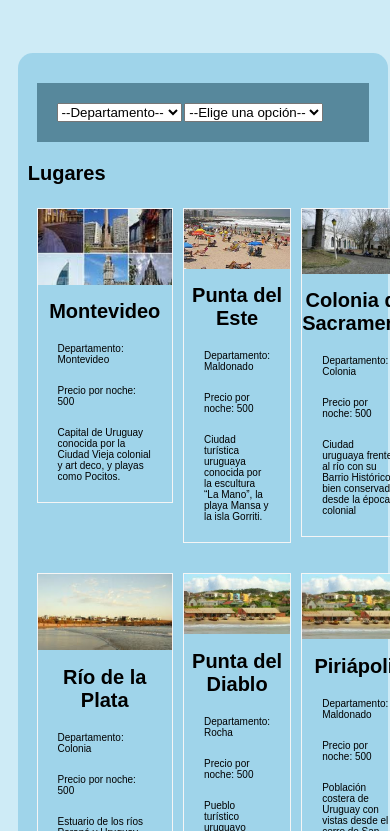
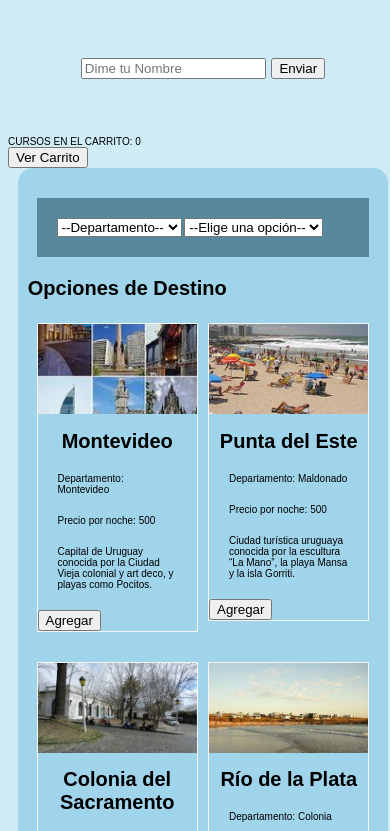
Before and after one commit to Luis-zunino/Proyecto-Javascript, a website: page index.html in a window 390 px wide. Shown: the part 87-918 px from the top of the page. Drawn offline with Linux system fonts and the light colour scheme.

Commit message:
index.html
se adaptan los viajes en vez de array en formato JSON

```diff
--- /dev/null
+++ b/ASSETS/JS/app2.js
@@ -0,0 +1,143 @@
+//DECLARO VARIABLES
+let viaje = "";
+let carrito = []; //mi carrito de compras
+const btnVerCarrito = document.getElementById("btnVerCarrito");
+const btnVolver = document.getElementById("btnVolver");
+const btnFinalizarCompra = document.getElementById("btnFinalizarCompra");
+const grillaDeViajes = document.getElementById("grillaDeViajes");
+const viajesEnCarrito = document.getElementById("viajesEnCarrito");
+const grillaDetalleCheckOut = document.getElementById("grillaDetalleCheckOut");
+const ofertaDeViajes = document.getElementById("ofertaDeCursos");
+const checkOut = document.getElementById("checkOut");
+
+viaje = new Viajes(carrito);
+
+let cargoDestinos = () => {
+  //función con la cual cargamos el array JSON de cursos, en la tabla principal
+  grillaDeViajes.innerHTML = "";
+  for (let viaje of MIJSON) {
+    let fila = `
+        <ul>
+      <li  class="opcionDestino">
+        <img src="ASSETS/IMG/DESTINOS/unnamed(${viaje.img}).jpg">
+        <div>
+          <h1>${viaje.nombre}</h1>
+          <span class="contViaje">
+              <p>Departamento: ${viaje.departamento}</p>
+              <p>Precio por noche: ${viaje.costo}</p>
+              <p>${viaje.info}</p>
+          </span>
+          <button onclick="agregoViajeAlCarrito(${viaje.id})">Agregar</button>
+        </div>
+      </li>
+    </ul>               `;
+    grillaDeViajes.innerHTML += fila;
+  }
+  //Si existe un localStorage con el carrito almacenado, lo recupero por aquí
+  //recuperoCarrito();
+  //localStorage no me sirve para nada, dentro de la función cargoDestinos(), pero como esta última función
+  //la llamo cuando se carga el documento HTML, allí es donde la lógica de recuperoCarrito() se aplica
+  viaje = new Viajes(carrito);
+  //También instancio viaje dentro de la función cargoCurso(), solo para que se instancie al momento de cargar,
+  //o recargar el documento HTML.
+};
+
+//Función que se adjunta a cada botón CARRITO, contenido en la tabla de cursos
+//Al pulsarla, busca el viaje que recibe como parámetro, lo agrega en el array carrito[],
+//y llama a la función actualizarCarrito(), para que cambie en pantalla, el número de cursos comprados.
+let agregoViajeAlCarrito = (id) => {
+  let r = MIJSON.find((c) => c.id == id);
+  carrito.push(r);
+  //   console.log("Se agregó al carrito");
+  //   console.table(r);
+  actualizoCarrito();
+  guardoCarrito(); //Me guarda en localStorage, el carrito parcial de la compra realizada
+};
+
+let actualizoCarrito = () => {
+  //Me actualiza la leyenda de cantidad de cursos en el carrito
+  let leyendaCarrito = `Viajes en el carrito: ${carrito.length}`;
+  viajesEnCarrito.innerHTML = leyendaCarrito;
+};
+
+const armoCheckOut = () => {
+  //Arma la grilla de CheckOut, para luego mostrarla en pantalla
+  let fila = "";
+  grillaDetalleCheckOut.innerHTML = "";
+  if (carrito.length > 0) {
+    //Este if() me mostrará la grilla, solo si hay cursos en el carrito
+    for (let viaje of carrito) {
+      //Itero sobre todos los cursos existentes en el carrito
+      fila = `<div>
+                    <div>${viaje.nombre}</div>
+                    <div >$ ${viaje.costo}</div>
+                </div>`;
+      grillaDetalleCheckOut.innerHTML += fila;
+    }
+    //Creo una nueva fila con el importe total del carrito
+    fila = `<div>
+                    <div>Total de la compra</div>
+                    <td >$ ${viaje.calculoTotalCarrito()}</div>
+            </div>`;
+    grillaDetalleCheckOut.innerHTML += fila;
+    //Creo una nueva fila con el descuento conseguido sobre el total de cursos comprados
+    fila = `<tr class="orange lighten-4">
+                    <div>Descuento conseguido</div>
+                    <div>$ ${
+                      viaje.calculoTotalCarrito() -
+                      viaje.aplicoDescuentoAlTotalCarrito()
+                    }</div>
+                </div>`;
+    grillaDetalleCheckOut.innerHTML += fila;
+    //Creo una nueva fila con el importe que pagaré, el cual tiene el descuento conseguido, ya aplicado
+    fila = `<div>
+                    <div>Total a Pagar</div>
+                    <div>$ ${viaje.aplicoDescuentoAlTotalCarrito()}</div>
+            </div>`;
+    grillaDetalleCheckOut.innerHTML += fila;
+    //Terminé de generar la grilla checkOut, entonces la muestro
+    alternarListadoViajesCheckout();
+    //Al mostrar la grilla checkout, oculto la grilla de productos
+  } else {
+    alert("No hay elementos para mostrar."); //Si el carrito no tiene elementos, no muestro nada, y le aviso al usuario
+  }
+};
+
+const alternarListadoViajesCheckout = () => {
+  //Alterno la visualización del div cursos y el div checkout
+  ofertaDeViajes.classList.toggle("ocultar");
+  checkOut.classList.toggle("ocultar");
+};
+
+const finalizarCompra = () => {
+  //Corro un proceso que simula la finalización de la compra
+  alert("Muchas gracias por su compra!"); //Agradezco la compra realizada
+  setTimeout(() => {
+    //Espero dos y medio segundos, luego...
+    carrito = []; //vaciamos el carrito
+    localStorage.clear(); //limpiamos localStorage
+    actualizoCarrito(); //actualizo carrito en pantalla
+    alternarListadoViajesCheckout(); //restauramos la lista de cursos
+  }, 2500);
+};
+
+//Cuando se carga o recarga el documento HTML, cargo los cursos e invoco el resto de las acciones
+//contenidas anteriormente dentro de la función
+document.addEventListener("DOMContentLoaded", cargoDestinos);
+
+btnVerCarrito.addEventListener("click", armoCheckOut); //Escucho el clic en ver carrito y llamo la función armoCheckout
+btnVolver.addEventListener("click", alternarListadoViajesCheckout); //Oculto la grilla checkout y muestro los cursos nuevamente
+btnFinalizarCompra.addEventListener("click", finalizarCompra); //Llamo a la función que finaliza la compra
+
+const guardoCarrito = () => {
+  //Guardo el carrito en localStorage, solo si tiene viajes
+  if (carrito.length > 0) localStorage.carrito = JSON.stringify(carrito);
+};
+
+const recuperoCarrito = () => {
+  //Recupero el carrito de localStorage asignándole los viajes al array carrito[]
+  if (localStorage.carrito != undefined) {
+    carrito = JSON.parse(localStorage.carrito);
+    actualizoCarrito(); //actualizo la leyenda de total de productos en carrito
+  }
+};
--- /dev/null
+++ b/ASSETS/JS/classviaje.js
@@ -0,0 +1,26 @@
+class Viajes {
+  constructor(carritoViajes) {
+    let carrito = carritoViajes;
+    this.calculoTotalCarrito = () => {
+      let total = 0;
+      for (let compra of carrito) {
+        total += parseFloat(compra.costo);
+      }
+      return total;
+    };
+    this.aplicoDescuentoAlTotalCarrito = () => {
+      let totalConDescuento = 0;
+      let totalSinDescuento = this.calculoTotalCarrito();
+      let r = DESCUENTO.find((d) => d.total == parseInt(carrito.length));
+      if (r == undefined) {
+        console.warn(
+          "No se contempla un descuento para tanta cantidad de cursos."
+        );
+        totalConDescuento = totalSinDescuento;
+      } else {
+        totalConDescuento = totalSinDescuento * parseFloat(r.factor);
+      }
+      return totalConDescuento;
+    };
+  }
+}
--- /dev/null
+++ b/ASSETS/JS/viajes.js
@@ -0,0 +1,404 @@
+const DESCUENTO = [
+  {
+      total: 0,
+      factor: 1 //SIN DESCUENTO
+  },
+  {
+      total: 1,
+      factor: 0.90 //10% OFF
+  },
+  {
+      total: 2,
+      factor: 0.85 //15% OFF
+  },
+  {
+      total: 3,
+      factor: 0.80 //20% OFF
+  },
+  {
+      total: 4,
+      factor: 0.75 //25% OFF
+  }
+]
+const MIJSON = [
+{
+    "id":1 ,
+    "tipo": "ciudad",
+    "img": "2",
+    "departamento": "Montevideo",
+    "nombre": "Montevideo",
+    "costo": 500,
+    "info": "Capital de Uruguay conocida por la Ciudad Vieja colonial y art deco, y playas como Pocitos."
+  },
+  {
+    "id":2 ,
+    "tipo": "ciudad",
+    "img": "3",
+    "departamento": "Maldonado",
+    "nombre": "Punta del Este",
+    "costo": 500,
+    "info":  "Ciudad turística uruguaya conocida por la escultura “La Mano”, la playa Mansa y la isla Gorriti."
+  },
+  {
+    "id":3 ,
+    "tipo": "ciudad",
+    "img": "4",
+    "departamento": "Colonia",
+    "nombre": "Colonia del Sacramento",
+    "costo": 500,
+    "info":
+      "Ciudad uruguaya frente al río con su Barrio Histórico bien conservado desde la época colonial"
+  },
+  {
+    "id":4 ,
+    "tipo": "ciudad",
+    "img": "6",
+    "departamento": "Colonia",
+    "nombre": "Río de la Plata",
+    "costo": 500,
+    "info": "Estuario de los ríos Paraná y Uruguay"
+  },
+  {
+    "id":5 ,
+    "tipo": "playa",
+    "img": "7",
+    "departamento": "Rocha",
+    "nombre": "Punta del Diablo",
+    "costo": 500,
+    "info":
+      "Pueblo turístico uruguayo conocido por sus playas, el parque Santa Teresa y la conservación de tortugas."
+  },
+  {
+    "id":6 ,
+    "tipo": "playa",
+    "img": "7",
+    "departamento": "Maldonado",
+    "nombre": "Piriápolis",
+    "costo": 500,
+    "info":
+      " Población costera de Uruguay con vistas desde el cerro de San Antonio y edificios de estilo Belle Époque."
+  },
+  {
+    "id":7 ,
+    "tipo": "ciudad",
+    "img": "8",
+    "departamento": "Durazno",
+    "nombre": "José Ignacio",
+    "costo": 500,
+    "info":
+      "Complejo turístico playero elegante con áreas para surf, coctelerías y restaurantes modernos, además de vistas desde el faro de José Ignacio"
+  },
+  {
+    "id":8 ,
+    "tipo": "ciudad",
+    "img": "9",
+    "departamento": "Salto",
+    "nombre": "Salto",
+    "costo": 500,
+    "info":
+      "Ciudad uruguaya conocida por la animada calle Uruguay, el Teatro Larrañaga del siglo XIX y las aguas termales."
+  },
+  {
+    "id":9 ,
+    "tipo": "ciudad",
+    "img": "10",
+    "departamento": "Rocha",
+    "nombre": "La Paloma",
+    "costo": 500,
+    "info":
+      "Pueblo costero de Uruguay junto al faro del cabo de Santa María, la bahía Grande y la reserva Laguna de Rocha."
+  },
+  {
+    "id":10 ,
+    "tipo": "ciudad",
+    "img": "11",
+    "departamento": "Rocha",
+    "nombre": "Departamento de Rocha",
+    "costo": 500,
+    "info":
+      "Departamento del este de Uruguay con playas en la Punta del Diablo y tortugas marinas en La Coronilla."
+  },
+  {
+    "id":11 ,
+    "tipo": "playa",
+    "img": "12",
+    "departamento": "Maldonado",
+    "nombre": "La Pedrera",
+    "costo": 500,
+    "info": "Playa, surf y deportes acuáticos"
+  },
+  {
+    "id":12 ,
+    "tipo": "playa",
+    "img": "13",
+    "departamento": "Carmelo",
+    "nombre": "Colonia",
+    "costo": 500,
+    "info":
+      "Municipio uruguayo famoso por la Playa Seré, el Río de la Plata y la Rambla de los ituyentes"
+  },
+  {
+    "id":13 ,
+    "tipo": "playa",
+    "img": "14",
+    "departamento": "Rocha",
+    "nombre": "Rocha",
+    "costo": 500,
+    "info": "Playa y parque"
+  },
+  {
+    "id":14 ,
+    "tipo": "ciudad",
+    "img": "15",
+    "departamento": "desconocido",
+    "nombre": "Fray Bentos",
+    "costo": 500,
+    "info": "Teatro, museo, historia, playa y río"
+  },
+  {
+    "id":15 ,
+    "tipo": "ciudad",
+    "img": "16",
+    "departamento": "Rocha",
+    "nombre": "Chuy",
+    "costo": 500,
+    "info": "Parque acuático, playa, compras y parque"
+  },
+  {
+    "id":16 ,
+    "tipo": "ciudad",
+    "img": "17",
+    "departamento": "Canelones",
+    "nombre": "Atlántida",
+    "costo": 500,
+    "info": "Playa, águila y jardín zoológico"
+  },
+  {
+    "id":17 ,
+    "tipo": "ciudad",
+    "img": "18",
+    "departamento": "Rocha",
+    "nombre": "Barra de Valizas",
+    "costo": 500,
+    "info": "Playa"
+  },
+  {
+    "id":18 ,
+    "tipo": "ciudad",
+    "img": "19",
+    "departamento": "Rocha",
+    "nombre": "Termas del Arapey",
+    "costo": 500,
+    "info": "Aguas termales y golf"
+  },
+  {
+    "id":19 ,
+    "tipo": "ciudad",
+    "img": "20",
+    "departamento": "Rocha",
+    "nombre": "Garzón",
+    "costo": 500,
+    "info":
+      "Pueblo uruguayo conocido por el restaurante El Garzón, la bodega Garzón y las playas de José Ignacio."
+  },
+  {
+    "id":20 ,
+    "tipo": "playa",
+    "img": "21",
+    "departamento": "Maldonado",
+    "nombre": "Maldonado",
+    "costo": 500,
+    "info": "Playa, museo e historia"
+  },
+  {
+    "id":21 ,
+    "tipo": "playa",
+    "img": "22",
+    "departamento": "Lavalleja",
+    "nombre": "Minas",
+    "costo": 500,
+    "info": "Parque y naturaleza"
+  },
+  {
+    "id":22 ,
+    "tipo": "ciudad",
+    "img": "23",
+    "departamento": "Rivera",
+    "nombre": "Rivera",
+    "costo": 500,
+    "info": "Casino, bodega, compras y vino"
+  },
+  {
+    "id":23 ,
+    "tipo": "ciudad",
+    "img": "24",
+    "departamento": "Colonia",
+    "nombre": "Nueva Helvecia",
+    "costo": 500,
+    "info": "Historia, monumento y cata de vinos"
+  },
+  {
+    "id":24 ,
+    "tipo": "ciudad",
+    "img": "25",
+    "departamento": "Rocha",
+    "nombre": "San Gregorio de Polanco",
+    "costo": 500,
+    "info": "Playa, pintura, arte y museo"
+  },
+  {
+    "id":25 ,
+    "tipo": "ciudad",
+    "img": "26",
+    "departamento": "Tacuarembó",
+    "nombre": "Tacuarembó",
+    "costo": 500,
+    "info": "Museo, arte y naturaleza"
+  },
+  {
+    "id":26 ,
+    "tipo": "ciudad",
+    "img": "27",
+    "departamento": "Maldonado",
+    "nombre": "Pan de Azúcar",
+    "costo": 500,
+    "info": "Turismo ecológico, parque e historia"
+  },
+  {
+    "id":27 ,
+    "tipo": "ciudad",
+    "img": "28",
+    "departamento": "Lavalleja",
+    "nombre": "Villa Serrana",
+    "costo": 500,
+    "info": "Senderismo"
+  },
+  {
+    "id":28 ,
+    "tipo": "ciudad",
+    "img": "29",
+    "departamento": "Maldonado",
+    "nombre": "Sauce de Portezuelo",
+    "costo": 500,
+    "info": "Playa"
+  },
+  {
+    "id":29 ,
+    "tipo": "ciudad",
+    "img": "30",
+    "departamento": "Paysandú",
+    "nombre": "Paysandú",
+    "costo": 500,
+    "info":
+      "Ciudad uruguaya con el museo histórico, esculturas en el cementerio de Paysandú y baños termales cercanos."
+  },
+  {
+    "id":30 ,
+    "tipo": "ciudad",
+    "img": "31",
+    "departamento": "",
+    "nombre": "Termas del Dayman",
+    "costo": 500,
+    "info": "Aguas termales y parque acuático"
+  },
+  {
+    "id":31 ,
+    "tipo": "ciudad",
+    "img": "32",
+    "departamento": "Canelones",
+    "nombre": "Canelones",
+    "costo": 500,
+    "info": "Bodega, playa, viña, vino y cata de vinos"
+  },
+  {
+    "id":32 ,
+    "tipo": "ciudad",
+    "img": "33",
+    "departamento": "Maldonado",
+    "nombre": "Laguna Garzón",
+    "costo": 500,
+    "info": "Área protegida, kitesurf y windsurf"
+  },
+  {
+    "id":33 ,
+    "tipo": "ciudad",
+    "img": "34",
+    "departamento": "",
+    "nombre": "Manantiales",
+    "costo": 500,
+    "info":
+      "Pueblo animado frente al mar, con surf en la playa Bikini, una intensa vida nocturna, y tiendas y restaurantes modernos."
+  },
+  {
+    "id":34 ,
+    "tipo": "ciudad",
+    "img": "35",
+    "departamento": "Durazno",
+    "nombre": "Durazno",
+    "costo": 500,
+    "info": "Jardín zoológico, monumento e historia"
+  },
+  {
+    "id":35 ,
+    "tipo": "ciudad",
+    "img": "36",
+    "departamento": "Paysandú",
+    "nombre": "Paysandú",
+    "costo": 500,
+    "info": "Monumento, basílica y aguas termales"
+  },
+  {
+    "id":36 ,
+    "tipo": "ciudad",
+    "img": "37",
+    "departamento": "San José",
+    "nombre": "San José de Mayo",
+    "costo": 500,
+    "info": "Catedral, museo e historia"
+  },
+  {
+    "id":37 ,
+    "tipo": "ciudad",
+    "img": "38",
+    "departamento": "Treinta y Tres",
+    "nombre": "Treinta y Tres",
+    "costo": 500,
+    "info": "Naturaleza, río e historia"
+  },
+  {
+    "id":38 ,
+    "tipo": "ciudad",
+    "img": "39",
+    "departamento": "",
+    "nombre": "Aguas Dulces",
+    "costo": 500,
+    "info": "Playa"
+  },
+  {
+    "id":39 ,
+    "tipo": "ciudad",
+    "img": "40",
+    "departamento": "",
+    "nombre": "Punta Colorada",
+    "costo": 500,
+    "info": "Playa y surf"
+  },
+  {
+    "id":40 ,
+    "tipo": "ciudad",
+    "img": "41",
+    "departamento": "Artigas",
+    "nombre": "Artigas",
+    "costo": 500,
+    "info": "Minería, monumento y naturaleza"
+  },
+  {
+    "id":41 ,
+    "tipo": "ciudad",
+    "img": "42",
+    "departamento": "Rocha",
+    "nombre": "Laguna de Rocha",
+    "costo": 500,
+    "info": "Área protegida, humedal y naturaleza"
+  }
+];
--- a/ASSETS/SCSS/style.scss
+++ b/ASSETS/SCSS/style.scss
@@ -22,9 +22,19 @@ img {
     max-width: 100%;
 }
 
-.contenedor {
-    width: 95%;
+nav {
+    display: flex;
     margin: auto;
+    text-align: center;
+    padding: 3rem;
+    width: 80%;
+
+    a {
+        margin: auto;
+        justify-content: space-between;
+        text-decoration: none;
+        font-size: 3rem;
+    }
 }
 
 .titulosDeSecciones {
@@ -34,12 +44,32 @@ img {
     margin-top: 0;
 }
 
-.resultados {
-    display: grid;
-    grid-template-columns: 1fr 1fr 1fr;
-    grid-template-rows: auto;
-    gap: 1rem;
+.contenedor {
+    width: 95%;
+    margin: auto;
+
+    .cajaOpciones {
+        padding: 2rem;
+        background-color: rgba(52, 99, 117, 0.664);
+        width: 95%;
+        margin: 2rem auto;
+    }
+
+    .resultados {
+        display: grid;
+        grid-template-columns: 1fr 1fr 1fr;
+        grid-template-rows: auto;
+        gap: 1rem;
+
+        @media(max-width:720px) {
+            grid-template-columns: 1fr 1fr;
+        }
+    }
 }
+
+
+
+
 
 ul {
     padding: 0;
@@ -57,12 +87,7 @@ main {
     border-radius: 15px;
 }
 
-.cajaOpciones {
-    padding: 2rem;
-    background-color: rgba(52, 99, 117, 0.664);
-    width: 95%;
-    margin: 2rem auto;
-}
+
 
 
 /*Lugares*/
@@ -77,3 +102,8 @@ li div h1 {
 .contViaje p {
     margin: 2rem;
 }
+
+//Ocular
+.ocultar {
+    display: none;
+}
--- a/index.html
+++ b/index.html
@@ -16,13 +16,17 @@
 <!-- Mapa intereactivo con los diferentes puntos de montevideo y etc -->
 <section>
     <h1 id="formulario" class="titulosDeSecciones">
-
-        <input type="text" id="textonombre">
+        <input type="text" id="textonombre" placeholder="Dime tu Nombre">
         <input type="button" id="nombreboton" value="Enviar">
-
     </h1>
-
 </section>
+<div>
+    <span id="viajesEnCarrito">CURSOS EN EL CARRITO: 0</span>
+</div>
+<div>
+    <button id="btnVerCarrito">Ver Carrito</button>
+</div>
+</div>
 <main class="contenedor">
     <div class="cajaOpciones">
         <select id="depa">
@@ -31,18 +35,57 @@
         <select id="tipos">
             <!--Tipos de lugares-->
         </select>
-        <div class="ordenador">
-            <i class="fas fa-sort-numeric-up"></i>
-            <i class="fas fa-sort-alpha-up"></i>
+    </div>
+
+
+    <div>
+
+        <h1>Opciones de Destino</h1>
+
+    </div>
+    <div id="ofertaDeCursos">
+        <div class="contenedor">
+
+            <div class="resultados" id="grillaDeViajes">
+
+
+            </div>
+
         </div>
     </div>
-    <h1>Lugares</h1>
-    <div class="resultados contenedor" id="viajes">
+    <div>
+        <div id="checkOut">
+            <h5>Carrito De Compras</h5>
+            <tdiv>
+                <div>
+                    <div>
+                        <div>DETALLE DE SU COMPRA</div>
+                        <div>IMPORTE</div>
+                    </div>
+                    </thead>
+                    <tbody id="grillaDetalleCheckOut">
+
+
+                </div>
+        </div>
+
+    </div>
+    <div>
+        <button id="btnVolver">Volver al Selector de Viajes</button>
+    </div>
+    <div>
+        <button id="btnFinalizarCompra">Finalizar Compra</button>
+    </div>
     </div>
 </main>
 
+
+
+
+<script src="ASSETS/JS/classviaje.js"></script>
+<script src="ASSETS/JS/viajes.js"></script>
+<script src="ASSETS/JS/app2.js"></script>
 <script src="ASSETS/JS/app.js"></script>
-<script src="ASSETS/JS/destinos.js"></script>
 </body>
 
 </html>
```
Also changed, not shown: ASSETS/JS/app.js (+11 -7 lines), ASSETS/CSS/style.css, 1 other file.
